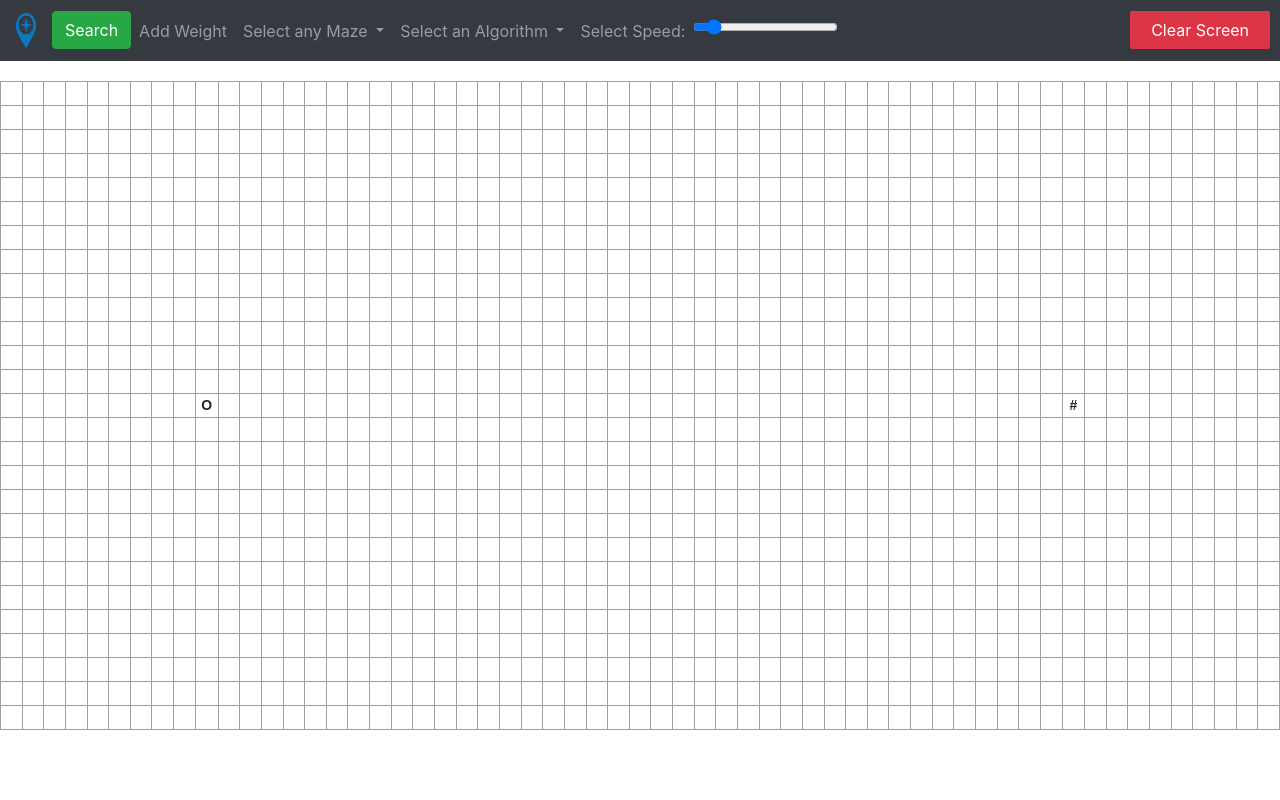
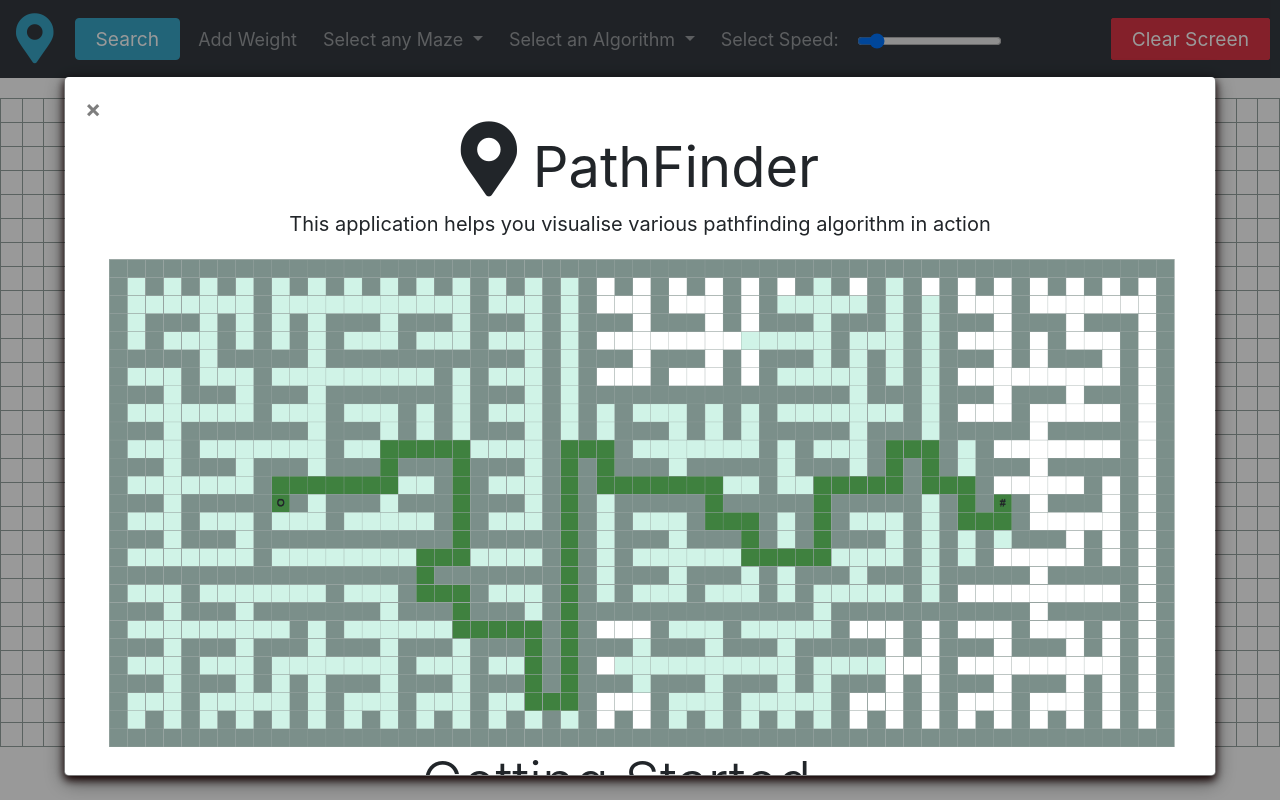
Before and after one commit to pritiprajapati314/Path-Finder, a website built with webpack: page index.html in a window 1280 px wide. Built offline with nearby package versions, Linux system fonts and the light colour scheme.

Commit message:
"pop up implementation"

```diff
--- a/App.ts
+++ b/App.ts
@@ -18,13 +18,14 @@ let buttonFindPath = document.getElementById('buttonFindPath');
 let speed = document.getElementById("speedSlider") as HTMLInputElement;
 
 
+
 speed.oninput = () =>{
     console.log("no");
     board.painter.speedSelection(100/Math.floor(parseInt(speed.value)));
 }
 
+
 board.algorithmID = 0;
-    console.log("idea");
 buttonBFS.onclick = () => {
     board.algorithmID = 1;
     buttonFindPath.innerHTML = "Breadth First Search";
@@ -85,3 +86,29 @@ buttonClearScreen.onclick = () =>{
 butttonAddWeight.onclick = () =>{
     board.addWeights();
 }
+
+
+
+//pop up board
+var modal = document.getElementById("myModal");
+
+// Get the button that opens the modal
+var btn = document.getElementById("myBtn");
+
+// Get the <span> element that closes the modal
+var span = document.getElementById("close");
+
+// When the user clicks the button, open the modal
+modal.style.display = "block";
+
+// When the user clicks on <span> (x), close the modal
+span.onclick = function() {
+  modal.style.display = "none";
+}
+
+// When the user clicks anywhere outside of the modal, close it
+window.onclick = function(event) {
+  if (event.target == modal) {
+    modal.style.display = "none";
+  }
+}
--- a/index.css
+++ b/index.css
@@ -32,14 +32,24 @@ table{
 }
 
 
-
 nav-link:hover{
     background-color: #96a3a0;
     border-radius: 5px;
 }
 
+.nav-item{
+  padding: 5px;
+}
+
+.nav-item button{
+  padding-left: 20px;
+  padding-right: 20px;
+  font-size: larger;
+}
+
+
 .nav-item[disabled]{
- background-color: #96a3a0;
+  background-color: #96a3a0;
 }
 .navb{
     padding: 10px;
@@ -50,17 +60,19 @@ nav-link:hover{
     color: black;
 }
 
+.nav-item .nav-link {
+  padding: 8px;
+  text-decoration: double;
+  font-size: large;
+}
+
 #speedLable:hover{
    text-decoration: none;
-
 }
 
 #buttonClearScreen{
     position:fixed;
     right:10px;
-   /*  background-color: rgb(231, 16, 16);
-    color:black;
-    border-color: black; */
     border-radius: 2px;
     text-align: center;
     padding-left: 20px;
@@ -80,3 +92,141 @@ nav-link:hover{
 .destinationSymbol{
     color: black;
 }
+
+
+
+/* The Modal (background) */
+.modal {
+    display: none; /* Hidden by default */
+    position: fixed; /* Stay in place */
+    z-index: 1; /* Sit on top */
+    padding-top: 50px; /* Location of the box */
+    padding-bottom: 50px;
+    left: 0;
+    top: 0;
+    width: 100%; /* Full width */
+    height: 100%; /* Full height */
+    overflow-x: auto;
+    overflow-y: hidden;
+    background-color: rgb(0,0,0); /* Fallback color */
+    background-color: rgba(0,0,0,0.4); /* Black w/ opacity */
+  }
+
+  /* Modal Content */
+  .modal-content {
+    position: relative;
+    background-color: #fefefe;
+    margin: auto;
+    padding: 0;
+    border: 1px solid #888;
+    width: 80%;
+    box-shadow: 0 4px 8px 0 rgb(20, 1, 0.5),0 6px 20px 0 rgba(0,0,0,0.5);
+    -webkit-animation-name: animatetop;
+    -webkit-animation-duration: 0.4s;
+    animation-name: animatetop;
+    animation-duration: 0.4s
+  }
+
+  /* Add Animation */
+  @-webkit-keyframes animatetop {
+    from {top:-300px; opacity:0}
+    to {top:0; opacity:1}
+  }
+
+  @keyframes animatetop {
+    from {top:-300px; opacity:0}
+    to {top:0; opacity:1}
+  }
+
+  /* The Close Button */
+  .close {
+    padding:0%;
+    color: white;
+    float: right;
+    font-size: 28px;
+    font-weight: bold;
+  }
+
+  .close:hover,
+  .close:focus {
+    color: #000;
+    text-decoration: none;
+    cursor: pointer;
+  }
+
+  .modal-header {
+    padding: 2px 16px;
+    background-color: #5cb85c;
+    color: white;
+  }
+
+  .modal-body {padding: 0px 0px;}
+
+  .modal-footer {
+    padding: 2px 16px;
+    background-color: #5cb85c;
+    color: white;
+  }
+
+
+  .modal {
+    position: fixed; /* Stay in place */
+    z-index: 1; /* Sit on top */
+    left: 0px;
+    top: 0px;
+    width: 100%;
+    height: 100%;
+    background-color: rgb(0,0,0); /* Fallback color */
+    background-color: rgba(0,0,0,0.4); /* Black w/ opacity */
+  }
+
+  /* Modal Content */
+  .modal-content {
+    background-color: #fefefe;
+    overflow: scroll;
+    margin-top: 2%;
+    margin-left: 5%;
+    max-width: 90%;
+    max-height: 100%;
+    width: 80%;
+    padding: 20px;
+    border: 1px solid #888;
+  }
+
+  /* The Close Button */
+  .close {
+    color: #aaaaaa;
+    float: left;
+    font-size: 28px;
+    font-weight: bold;
+  }
+
+  .close:hover,
+  .close:focus {
+    color: #000;
+    text-decoration: none;
+    cursor: pointer;
+  }
+
+/* width */
+::-webkit-scrollbar {
+  width: 10px;
+  height :0px;
+}
+
+/* Track */
+::-webkit-scrollbar-track {
+  border-radius: 5px;
+  background: #fffefe;
+}
+
+/* Handle */
+::-webkit-scrollbar-thumb {
+  border-radius: 5px;
+  background: #888;
+}
+
+/* Handle on hover */
+::-webkit-scrollbar-thumb:hover {
+  background: #555;
+}
--- a/index.html
+++ b/index.html
@@ -4,14 +4,16 @@
     <meta charset="UTF-8">
     <meta name="viewport" content="width=device-width, initial-scale=1.0">
     <title>Path finder</title>
+    <link rel="icon" href="images/faviconicon.png" type="image/x-icon">
     <link rel="stylesheet" href="index.css">
+    <link rel="stylesheet" href="https://use.fontawesome.com/releases/v5.15.4/css/all.css" integrity="sha384-DyZ88mC6Up2uqS4h/KRgHuoeGwBcD4Ng9SiP4dIRy0EXTlnuz47vAwmeGwVChigm" crossorigin="anonymous">
     <link rel="stylesheet" href="https://maxcdn.bootstrapcdn.com/bootstrap/4.0.0/css/bootstrap.min.css" integrity="sha384-Gn5384xqQ1aoWXA+058RXPxPg6fy4IWvTNh0E263XmFcJlSAwiGgFAW/dAiS6JXm" crossorigin="anonymous">
 </head>
 <body>
 
 
   <nav class="navbar navbar-expand-lg navbar-dark bg-dark">
-    <a class="navbar-brand" href=""> <img src="logo.png" width="20" height="35">
+    <a class="navbar-brand" href=""> <i class="fas fa-map-marker-alt" style="font-size: 50px; color: rgb(57, 167, 201)"></i>
     </a>
     <button class="navbar-toggler" type="button" data-toggle="collapse" data-target="#navbarText" aria-controls="navbarText" aria-expanded="false" aria-label="Toggle navigation">
       <span class="navbar-toggler-icon"></span>
@@ -19,7 +21,7 @@
     <div class="collapse navbar-collapse" id="navbarText">
       <ul class="navbar-nav mr-auto">
         <li class="nav-item">
-          <button class="btn btn-success my-2 my-sm-0" id="buttonFindPath">Search</button>
+          <button class="btn btn-success my-2 my-sm-0" id="buttonFindPath" style="background-color: rgb(57, 167, 201); border-color: rgb(57, 167, 201);">Search</button>
         </li>
         <li class="nav-item">
           <a class="nav-link" id="buttonAddWeight">Add Weight</a>
@@ -49,7 +51,7 @@
         <li class="nav-item">
           <a class="nav-link" id = "speedLable">Select Speed:</a>
         </li>
-        <li class="nav-item">
+        <li class="nav-item" style="padding-top:12px">
             <input class="nav-link" id="speedSlider" type="range" min="1" max="100" value="5">
         </li>
 
@@ -63,23 +65,54 @@
     </div>
   </nav>
 
+    <div class="d-flex justify-content-center" id="board">
+      <div class="main">
+        <table class="maze" id="maze">
+        </table>
+      </div>
 
 
 
 
+      <div id="myModal" class="modal">
 
+        <!-- Modal content -->
+        <div class="modal-content" >
+          <span id="close" class="close">&times;</span>
+          <div class="container">
+            <h1 class="display-4 strong" style="text-align: center;"><i class="fas fa-map-marker-alt" style="font-size: 75px;"></i><b> PathFinder</b></h1>
+            <p style="font-size: 20px; text-align: center;">This application helps you visualise various pathfinding algorithm in action</p>
+              <img class="img-fluid" src="images/maze.jpg" >
 
+            <p class="display-4" style="text-align: center;">Getting Started...</p>
+            <img class="img-fluid" src="images/navbar.jpg" >
+            <div class="row">
+                <div class="col-md-4">
 
+                    <p style="font-size: 16px;">Just click and drag on the canvas and it will.. </p>
+                    <ul>
+                        <li>Make Walls appear or disappear</li>
+                        <li>Move source and destination to your preference.</li>
+                    </ul>
+                </div>
 
+                <div class="col-md-4">
+                    <ul>
+                        <li>click on select a maze pattern to choose from options to build random mazes or other patterns</li>
+                        <li>click on select a algorithms to choose from options to find a path between source and destination.</li>
+                    </ul>
+                </div>
+                <div class="col-md-4">
+                  <ul>
+                      <li>click on add weight to randomly generate weights in the canvas to see its effect over different algorithm</li>
+                      <li>adjust speed according to your convenience.</li>
+                  </ul>
+              </div>
 
+            </div>
 
+          </div>
 
-
-
-    <div class="d-flex justify-content-center" id="board">
-      <div class="main">
-        <table class="maze" id="maze">
-        </table>
         </div>
 
       </div>
```
Also changed, not shown: dist/bundle.js, images/faviconicon.png (added), images/maze.jpg (added), images/navbar.jpg (added), logo.jpg (deleted), logo.png (deleted). Lines whose indentation alone changed are shown as unchanged.
